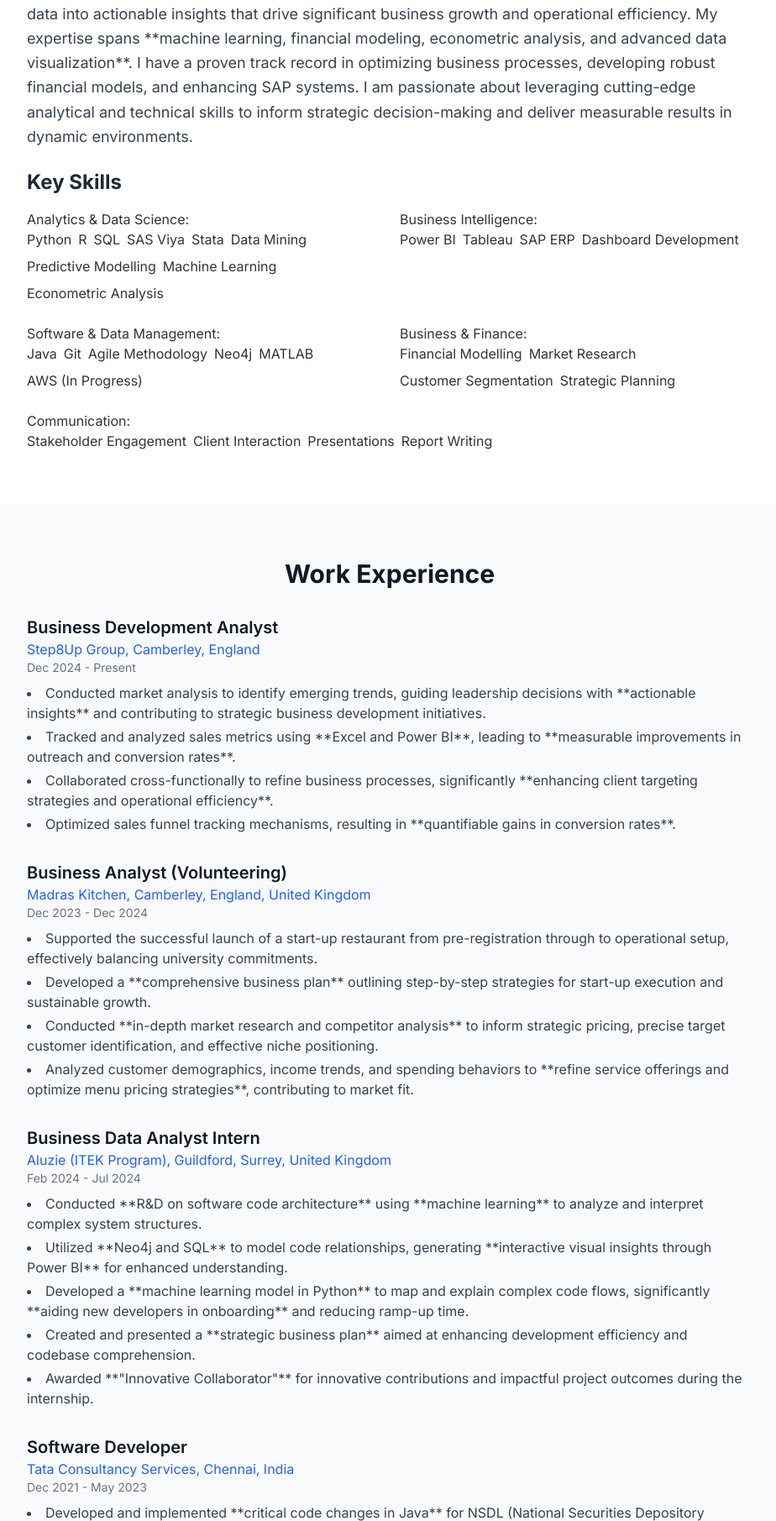
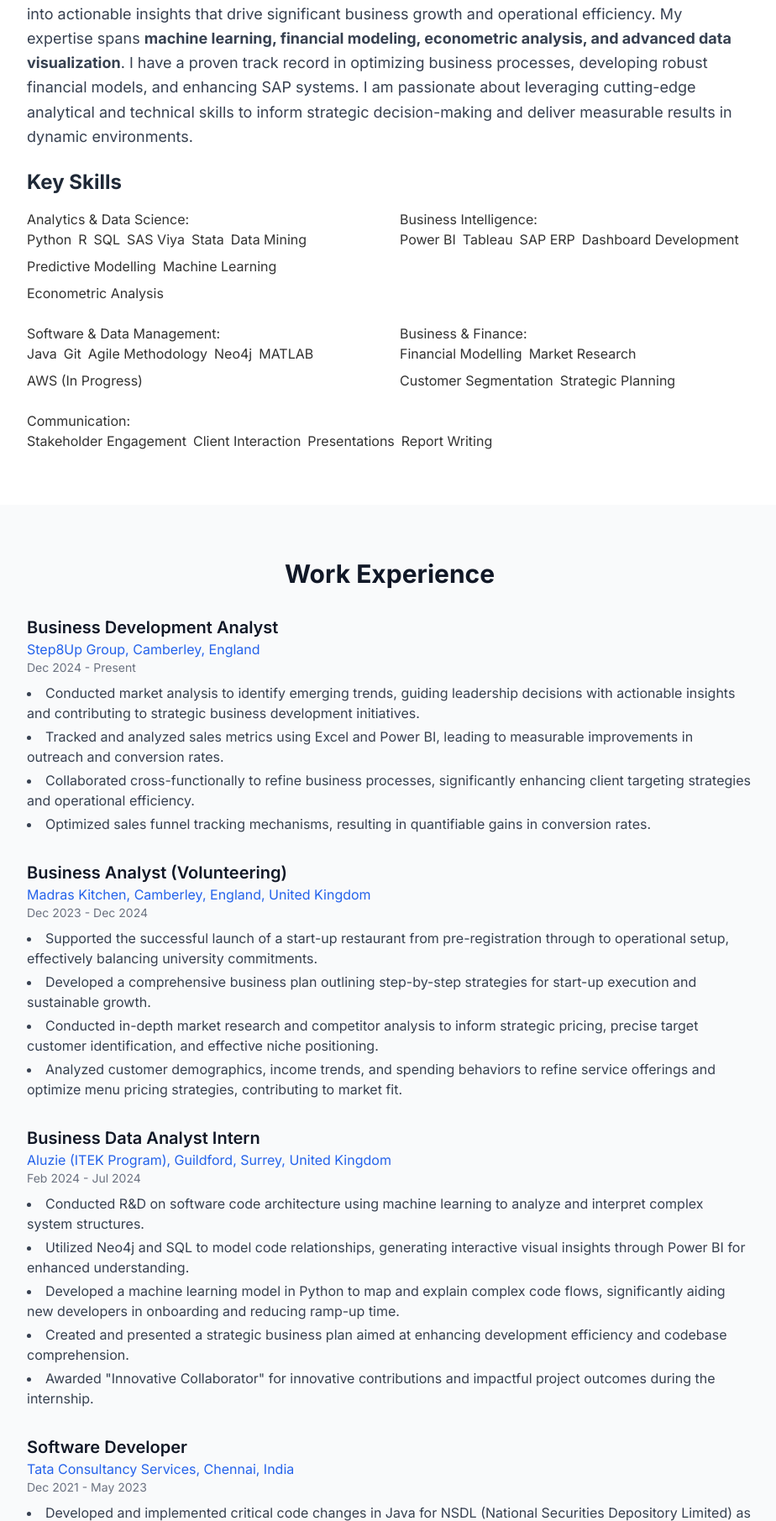
Before and after one commit to BenMishal/Profile, a plain HTML site: page index.html in a window 1280 px wide. Shown: the part 989-2800 px from the top of the page at 84% size, without its empty margins (176-1100 px from the left). Drawn offline with nearby package versions, Linux system fonts and the light colour scheme.

Commit message:
Update index.html

````diff
--- a/index.html
+++ b/index.html
@@ -1,7 +1,7 @@
 <!DOCTYPE html>
 <html lang="en">
 <head>
-    <meta charset="UTF-8">
+    <meta charset="UTF-écriture">
     <meta name="viewport" content="width=device-width, initial-scale=1.0">
     <title>Ben Mishal Bensam Sujin - Business Data Analyst</title>
     <script src="https://cdn.tailwindcss.com"></script>
@@ -65,9 +65,7 @@
         <div class="container mx-auto px-4 max-w-4xl">
             <h2 class="text-3xl font-bold text-center text-gray-900 mb-8">About Me</h2>
             <div class="card">
-                <p class="text-lg text-gray-700 leading-relaxed mb-6">
-                    As a highly motivated **Business Data Analyst** with over **3 years of impactful experience** and a **Master's in Business Analytics** from the University of Surrey, I excel at transforming complex data into actionable insights that drive significant business growth and operational efficiency. My expertise spans **machine learning, financial modeling, econometric analysis, and advanced data visualization**. I have a proven track record in optimizing business processes, developing robust financial models, and enhancing SAP systems. I am passionate about leveraging cutting-edge analytical and technical skills to inform strategic decision-making and deliver measurable results in dynamic environments.
-                </p>
+                <p id="about-me-summary" class="text-lg text-gray-700 leading-relaxed mb-6"></p>
                 <h3 class="text-2xl font-bold text-gray-800 mb-4">Key Skills</h3>
                 <div class="grid grid-cols-1 md:grid-cols-2 gap-6">
                     <div>
@@ -136,10 +134,10 @@
                     <p class="text-blue-600">Step8Up Group, Camberley, England</p>
                     <p class="text-sm text-gray-500 mb-2">Dec 2024 - Present</p>
                     <ul class="list-disc list-inside text-gray-700 space-y-1">
-                        <li>Conducted market analysis to identify emerging trends, guiding leadership decisions with **actionable insights** and contributing to strategic business development initiatives.</li>
-                        <li>Tracked and analyzed sales metrics using **Excel and Power BI**, leading to **measurable improvements in outreach and conversion rates**.</li>
-                        <li>Collaborated cross-functionally to refine business processes, significantly **enhancing client targeting strategies and operational efficiency**.</li>
-                        <li>Optimized sales funnel tracking mechanisms, resulting in **quantifiable gains in conversion rates**.</li>
+                        <li>Conducted market analysis to identify emerging trends, guiding leadership decisions with <span class="bold-text">actionable insights</span> and contributing to strategic business development initiatives.</li>
+                        <li>Tracked and analyzed sales metrics using <span class="bold-text">Excel and Power BI</span>, leading to <span class="bold-text">measurable improvements in outreach and conversion rates</span>.</li>
+                        <li>Collaborated cross-functionally to refine business processes, significantly <span class="bold-text">enhancing client targeting strategies and operational efficiency</span>.</li>
+                        <li>Optimized sales funnel tracking mechanisms, resulting in <span class="bold-text">quantifiable gains in conversion rates</span>.</li>
                     </ul>
                 </div>
                 <div class="card experience-item">
@@ -148,9 +146,9 @@
                     <p class="text-sm text-gray-500 mb-2">Dec 2023 - Dec 2024</p>
                     <ul class="list-disc list-inside text-gray-700 space-y-1">
                         <li>Supported the successful launch of a start-up restaurant from pre-registration through to operational setup, effectively balancing university commitments.</li>
-                        <li>Developed a **comprehensive business plan** outlining step-by-step strategies for start-up execution and sustainable growth.</li>
-                        <li>Conducted **in-depth market research and competitor analysis** to inform strategic pricing, precise target customer identification, and effective niche positioning.</li>
-                        <li>Analyzed customer demographics, income trends, and spending behaviors to **refine service offerings and optimize menu pricing strategies**, contributing to market fit.</li>
+                        <li>Developed a <span class="bold-text">comprehensive business plan</span> outlining step-by-step strategies for start-up execution and sustainable growth.</li>
+                        <li>Conducted <span class="bold-text">in-depth market research and competitor analysis</span> to inform strategic pricing, precise target customer identification, and effective niche positioning.</li>
+                        <li>Analyzed customer demographics, income trends, and spending behaviors to <span class="bold-text">refine service offerings and optimize menu pricing strategies</span>, contributing to market fit.</li>
                     </ul>
                 </div>
                 <div class="card experience-item">
@@ -158,11 +156,11 @@
                     <p class="text-blue-600">Aluzie (ITEK Program), Guildford, Surrey, United Kingdom</p>
                     <p class="text-sm text-gray-500 mb-2">Feb 2024 - Jul 2024</p>
                     <ul class="list-disc list-inside text-gray-700 space-y-1">
-                        <li>Conducted **R&D on software code architecture** using **machine learning** to analyze and interpret complex system structures.</li>
-                        <li>Utilized **Neo4j and SQL** to model code relationships, generating **interactive visual insights through Power BI** for enhanced understanding.</li>
-                        <li>Developed a **machine learning model in Python** to map and explain complex code flows, significantly **aiding new developers in onboarding** and reducing ramp-up time.</li>
-                        <li>Created and presented a **strategic business plan** aimed at enhancing development efficiency and codebase comprehension.</li>
-                        <li>Awarded **"Innovative Collaborator"** for innovative contributions and impactful project outcomes during the internship.</li>
+                        <li>Conducted <span class="bold-text">R&D on software code architecture</span> using <span class="bold-text">machine learning</span> to analyze and interpret complex system structures.</li>
+                        <li>Utilized <span class="bold-text">Neo4j and SQL</span> to model code relationships, generating <span class="bold-text">interactive visual insights through Power BI</span> for enhanced understanding.</li>
+                        <li>Developed a <span class="bold-text">machine learning model in Python</span> to map and explain complex code flows, significantly <span class="bold-text">aiding new developers in onboarding</span> and reducing ramp-up time.</li>
+                        <li>Created and presented a <span class="bold-text">strategic business plan</span> aimed at enhancing development efficiency and codebase comprehension.</li>
+                        <li>Awarded <span class="bold-text">"Innovative Collaborator"</span> for innovative contributions and impactful project outcomes during the internship.</li>
                     </ul>
                 </div>
                 <div class="card experience-item">
@@ -170,10 +168,10 @@
                     <p class="text-blue-600">Tata Consultancy Services, Chennai, India</p>
                     <p class="text-sm text-gray-500 mb-2">Dec 2021 - May 2023</p>
                     <ul class="list-disc list-inside text-gray-700 space-y-1">
-                        <li>Developed and implemented **critical code changes in Java** for NSDL (National Securities Depository Limited) as part of the settlement team, ensuring system integrity.</li>
-                        <li>Reviewed and executed software change requests, ensuring **100% compliance with functional requirements** and minimizing errors.</li>
-                        <li>Conducted **rigorous testing in multiple environments** to validate changes and ensure seamless system integration and performance.</li>
-                        <li>Prepared **comprehensive documentation**, including detailed change request records and release notes, to support efficient deployment and audit processes.</li>
+                        <li>Developed and implemented <span class="bold-text">critical code changes in Java</span> for NSDL (National Securities Depository Limited) as part of the settlement team, ensuring system integrity.</li>
+                        <li>Reviewed and executed software change requests, ensuring <span class="bold-text">100% compliance with functional requirements</span> and minimizing errors.</li>
+                        <li>Conducted <span class="bold-text">rigorous testing in multiple environments</span> to validate changes and ensure seamless system integration and performance.</li>
+                        <li>Prepared <span class="bold-text">comprehensive documentation</span>, including detailed change request records and release notes, to support efficient deployment and audit processes.</li>
                     </ul>
                 </div>
                 <div class="card experience-item">
@@ -181,10 +179,10 @@
                     <p class="text-blue-600">NTT DATA, Chennai, India</p>
                     <p class="text-sm text-gray-500 mb-2">Jul 2021 - Oct 2021</p>
                     <ul class="list-disc list-inside text-gray-700 space-y-1">
-                        <li>Investigated **over 150 pending insurance claims** for a U.S.-based hospital by meticulously analyzing patient files and insurance records.</li>
-                        <li>Communicated effectively with U.S. insurance companies to **identify root causes for delayed or denied payments**, facilitating resolution.</li>
-                        <li>Provided **detailed updates and claim statuses** to assist claim processing teams in efficiently resolving outstanding issues.</li>
-                        <li>Ensured **accurate documentation and timely escalation** of claim-related concerns to accelerate reimbursement processes.</li>
+                        <li>Investigated <span class="bold-text">over 150 pending insurance claims</span> for a U.S.-based hospital by meticulously analyzing patient files and insurance records.</li>
+                        <li>Communicated effectively with U.S. insurance companies to <span class="bold-text">identify root causes for delayed or denied payments</span>, facilitating resolution.</li>
+                        <li>Provided <span class="bold-text">detailed updates and claim statuses</span> to assist claim processing teams in efficiently resolving outstanding issues.</li>
+                        <li>Ensured <span class="bold-text">accurate documentation and timely escalation</span> of claim-related concerns to accelerate reimbursement processes.</li>
                     </ul>
                 </div>
             </div>
@@ -239,7 +237,7 @@
                 </div>
                 <div class="project-item">
                     <h3 class="text-xl font-semibold text-gray-900">Optimization of Rapid DNA Operation for Police Force</h3>
-                    <p class="text-gray-700 mt-2">Developed and implemented an optimization strategy for Rapid DNA operations, significantly improving efficiency and turnaround times for a police force, directly impacting investigative capabilities.</p>
+                    <p class="text-700 mt-2">Developed and implemented an optimization strategy for Rapid DNA operations, significantly improving efficiency and turnaround times for a police force, directly impacting investigative capabilities.</p>
                 </div>
                 <div class="project-item">
                     <h3 class="text-xl font-semibold text-gray-900">Customer Interest Prediction for Caravan Insurance Policy</h3>
@@ -365,6 +363,17 @@
                 });
             });
         });
+
+        // This function will be called on page load to set the About Me summary
+        function setAboutMeSummary() {
+            const aboutMeSummaryElement = document.getElementById('about-me-summary');
+            const summaryText = `As a highly motivated **Business Data Analyst** with over **3 years of impactful experience** and a **Master's in Business Analytics** from the University of Surrey, I excel at transforming complex data into actionable insights that drive significant business growth and operational efficiency. My expertise spans **machine learning, financial modeling, econometric analysis, and advanced data visualization**. I have a proven track record in optimizing business processes, developing robust financial models, and enhancing SAP systems. I am passionate about leveraging cutting-edge analytical and technical skills to inform strategic decision-making and deliver measurable results in dynamic environments.`;
+            aboutMeSummaryElement.innerHTML = markdownToHtmlBold(summaryText);
+        }
+
+        // Call the function on page load
+        document.addEventListener('DOMContentLoaded', setAboutMeSummary);
+
 
         // Consolidated Profile Data for LLM (used by AI tools)
         // Markdown is now included in this string, but will be converted before display if needed
@@ -565,3 +574,4 @@
     </script>
 </body>
 </html>
+```
````
